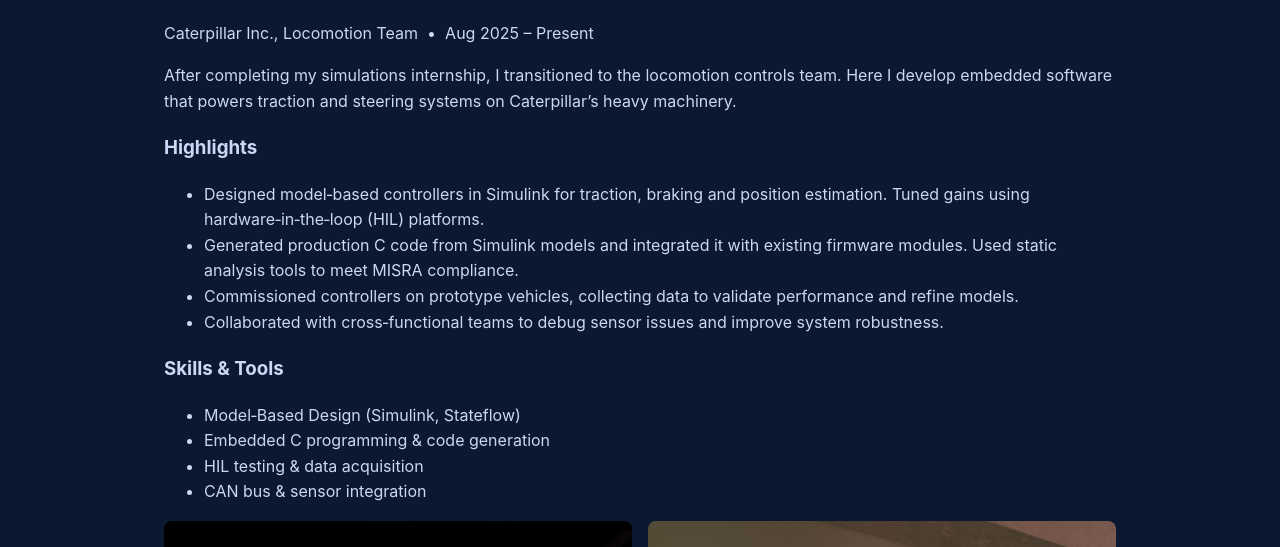
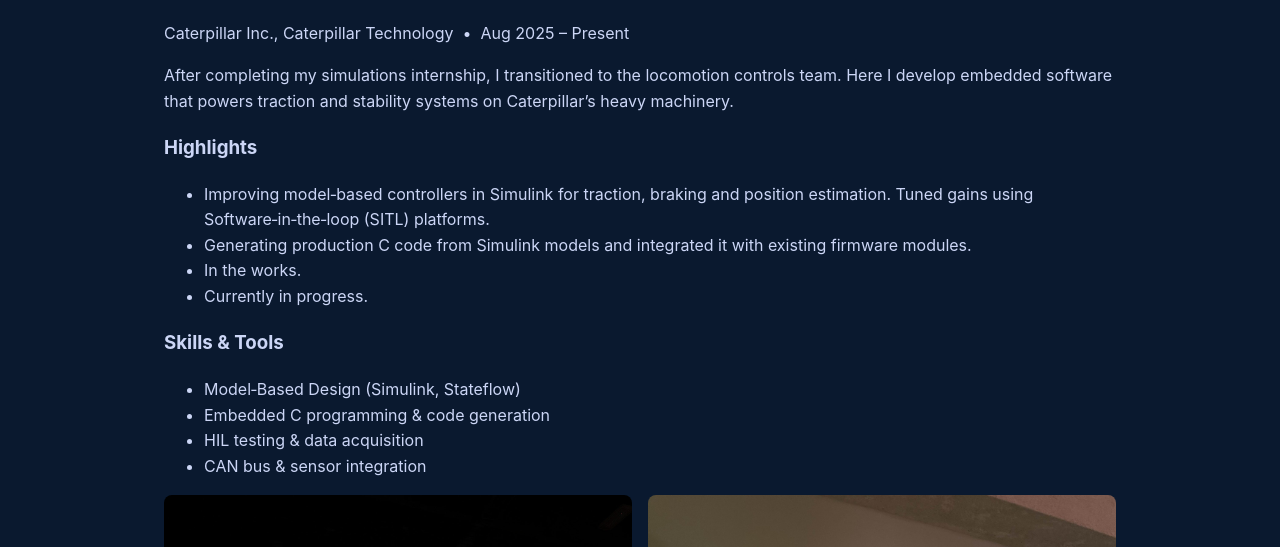
Before and after one commit to Malhar618/Malhar618, a plain HTML site: page experience/caterpillar_coop.html in a window 1280 px wide. Shown: the part 207-754 px from the top of the page. Drawn offline with Linux system fonts and the light colour scheme.

Commit message:
Update caterpillar_coop.html

```diff
--- a/experience/caterpillar_coop.html
+++ b/experience/caterpillar_coop.html
@@ -3,7 +3,7 @@
 <head>
   <meta charset="utf-8" />
   <meta name="viewport" content="width=device-width, initial-scale=1.0" />
-  <title>Caterpillar Embedded Controls Co‑Op · Nikhil Mahajan</title>
+  <title>Caterpillar Embedded Controls Co‑Op · Malhar Mahajan</title>
   <link rel="stylesheet" href="../styles.css" />
   <style>
     .gallery {
@@ -36,31 +36,28 @@
 
   <section class="section">
     <h2>Embedded Controls Co‑Op</h2>
-    <p class="small">Caterpillar Inc., Locomotion Team &nbsp;•&nbsp; Aug 2025 – Present</p>
+    <p class="small">Caterpillar Inc., Caterpillar Technology &nbsp;•&nbsp; Aug 2025 – Present</p>
     <p>
       After completing my simulations internship, I transitioned to the
       locomotion controls team. Here I develop embedded software that powers
-      traction and steering systems on Caterpillar’s heavy machinery.
+      traction and stability systems on Caterpillar’s heavy machinery.
     </p>
     <h3>Highlights</h3>
     <ul>
       <li>
-        Designed model‑based controllers in Simulink for traction, braking
-        and position estimation. Tuned gains using hardware‑in‑the‑loop (HIL)
+        Improving model‑based controllers in Simulink for traction, braking
+        and position estimation. Tuned gains using Software‑in‑the‑loop (SITL)
         platforms.
       </li>
       <li>
-        Generated production C code from Simulink models and integrated it
-        with existing firmware modules. Used static analysis tools to meet
-        MISRA compliance.
+        Generating production C code from Simulink models and integrated it
+        with existing firmware modules.
       </li>
       <li>
-        Commissioned controllers on prototype vehicles, collecting data to
-        validate performance and refine models.
+        In the works.
       </li>
       <li>
-        Collaborated with cross‑functional teams to debug sensor issues and
-        improve system robustness.
+        Currently in progress.
       </li>
     </ul>
     <h3>Skills &amp; Tools</h3>
```
